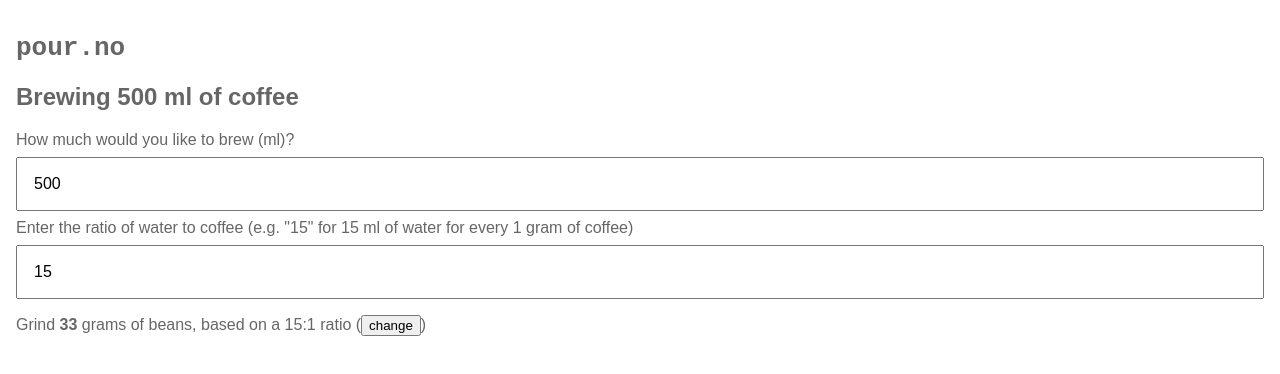
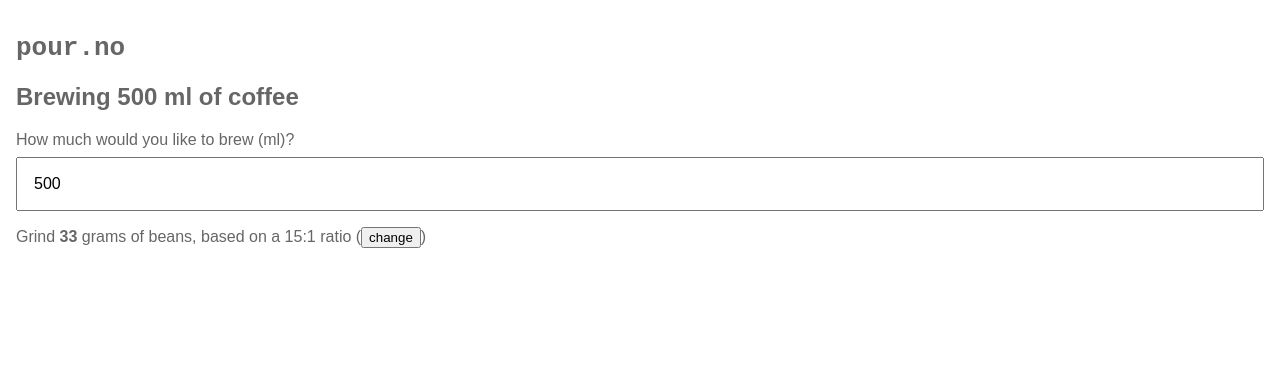
Before and after one commit to nordhagen/pour-over-app, a Vue app: page / in a window 1280 px wide. Shown: the top 374 px of the page. Built offline with nearby package versions, Linux system fonts and the light colour scheme.

Commit message:
show edit ratio form on click

```diff
--- a/src/containers/BrewGuide.vue
+++ b/src/containers/BrewGuide.vue
@@ -2,7 +2,7 @@
   <section class="brew-guide">
     <h2>Brewing {{this.$store.state.volume}} ml of coffee</h2>
     <volume-input></volume-input>
-    <ratio-input></ratio-input>
+    <ratio-input v-show="showEditRatio"></ratio-input>
     <grind-instruction v-on:edit:ratio="editRatio" ></grind-instruction>
   </section>
 </template>
@@ -19,9 +19,12 @@
       GrindInstruction,
       RatioInput
     },
+    data: () => ({
+      showEditRatio: false
+    }),
     methods: {
       editRatio(){
-        console.log('edit')
+        this.showEditRatio = !this.showEditRatio
       }
     }
   }
```
